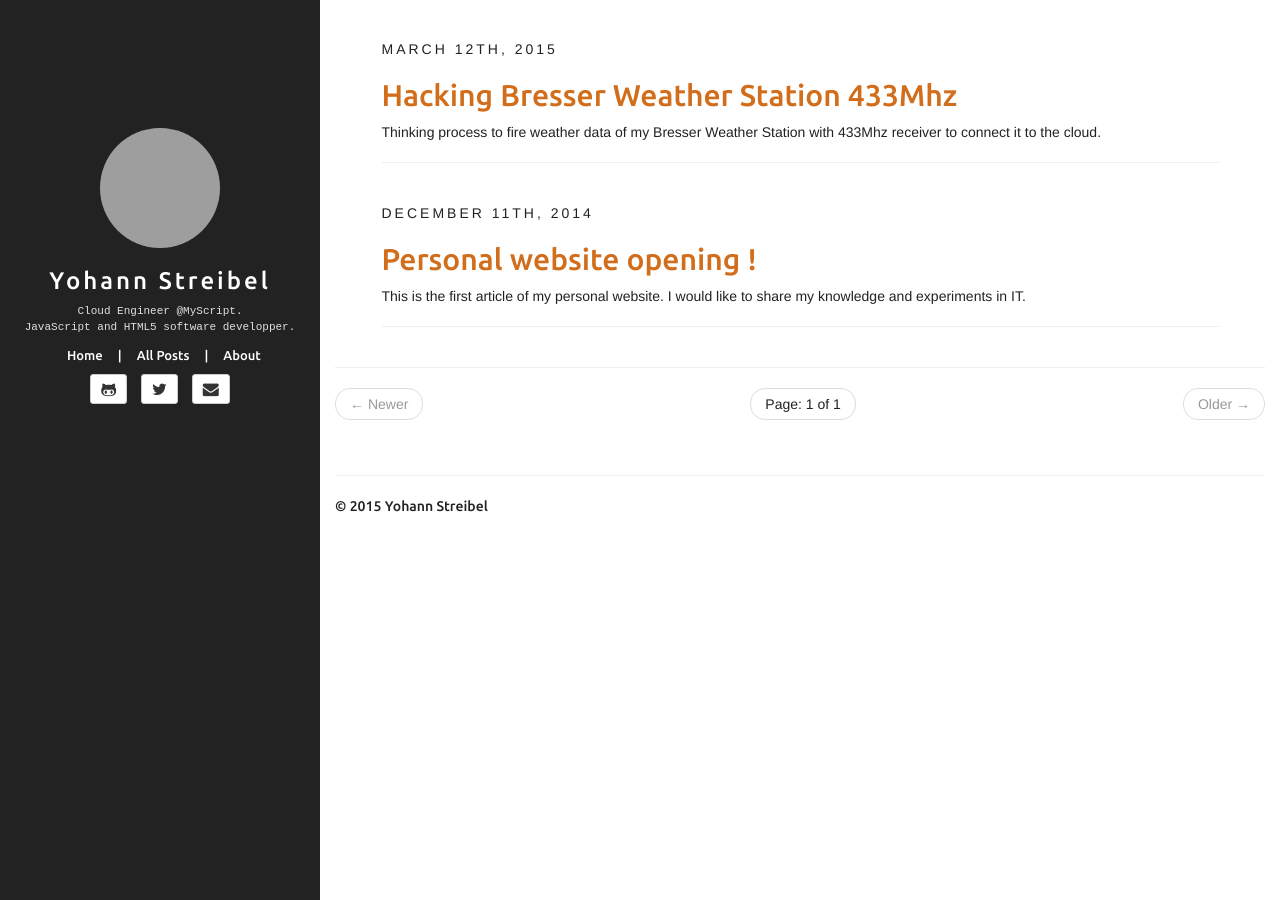
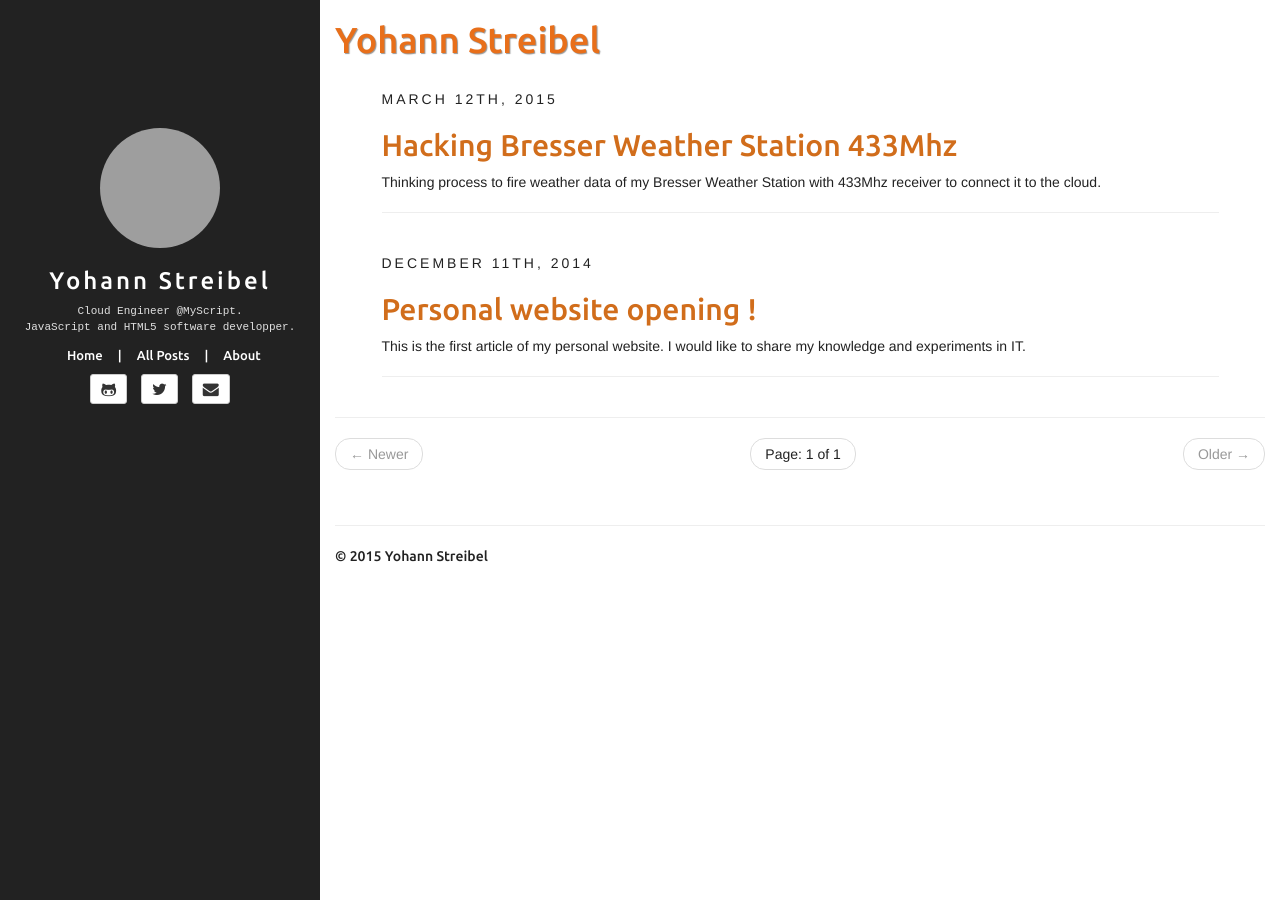
Before and after one commit to ystreibel/ystreibel.github.io, a Jekyll site: the page built from index.html, in a window 1280 px wide. Built offline with Jekyll 4.4.1, drawn with Linux system fonts in a browser that asks for light colours; the list of posts is cut into pages by our own code; grey boxes are pictures that could not be loaded.

Commit message:
[DEV] Fix header and add about

```diff
--- a/_includes/page.html
+++ b/_includes/page.html
@@ -1,6 +1,6 @@
-<!-- <div class="page-header">
+<div class="page-header">
   <h1>{{ page.title }} {% if page.tagline %} <small>{{ page.tagline }}</small>{% endif %}</h1>
-</div> -->
-<div class="page-header"></div>
+</div>
+<!--<div class="page-header"></div>-->
 
 {{ content }}
--- a/about.html
+++ b/about.html
@@ -1,5 +1,9 @@
 ---
 layout: page
 title: About Me
+header: About
 group: navigation
 ---
+
+<div class="col-sm-2 col-xs-4">
+</div>
```
